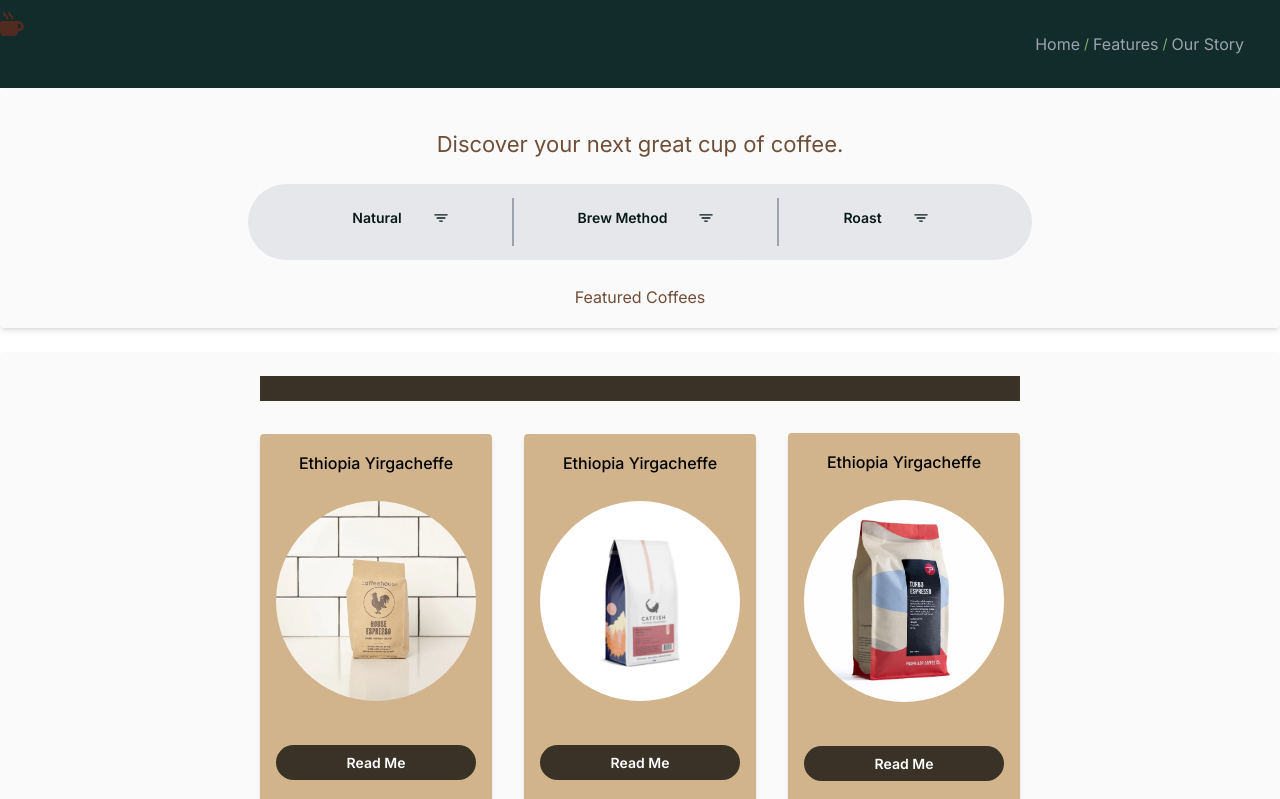
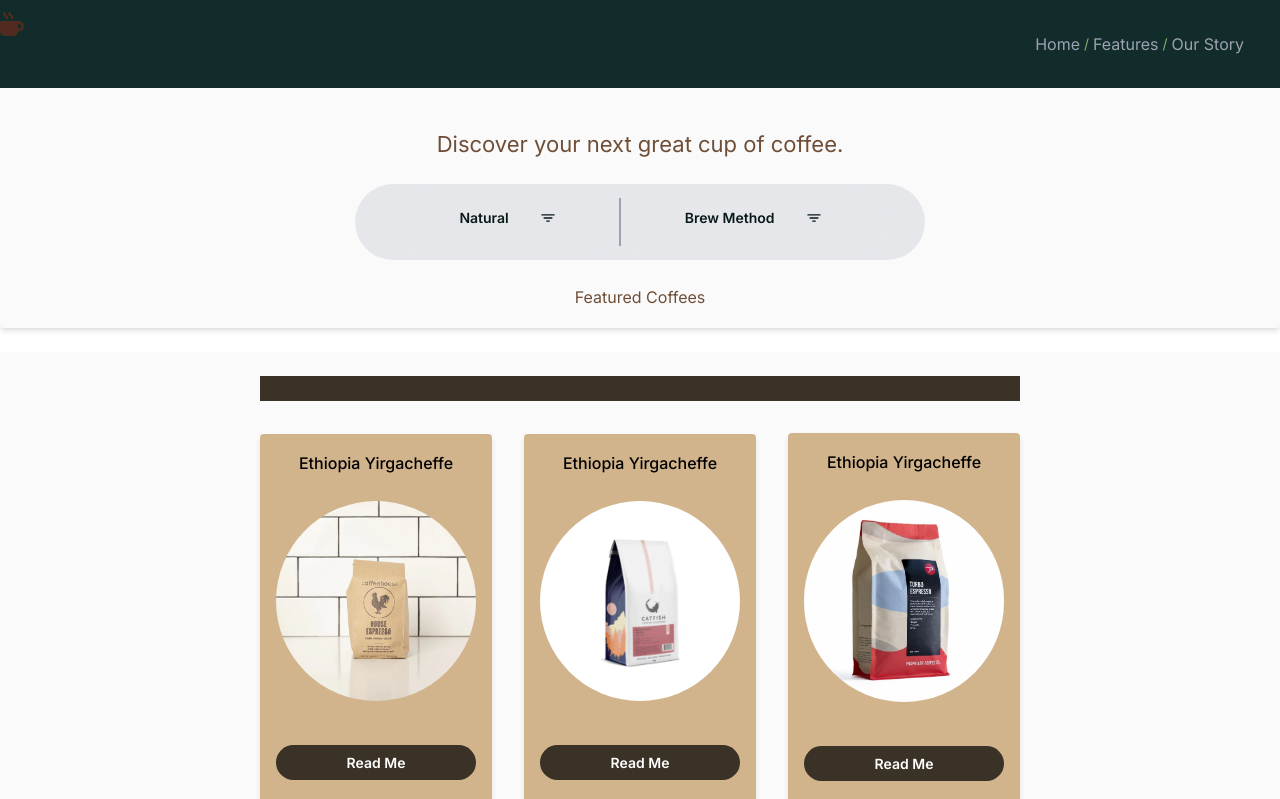
Before and after one commit to TaiPanda96/Coffee, a Next.js app in the folder coffee-app/: page / in a window 1280 px wide. Shown: the top 799 px of the page. Built offline with nearby package versions, Linux system fonts and the light colour scheme.

Commit message:
wip on page and filter

```diff
--- a/coffee-app/src/app/page.tsx
+++ b/coffee-app/src/app/page.tsx
@@ -21,7 +21,6 @@ export default function HomePage() {
       title: 'Brew Method',
       options: ['Filtered', 'Espresso', 'Cold Brew', 'Aeropress', 'French Press'],
     },
-    { title: 'Roast', options: ['Light', 'Medium', 'Dark'] },
   ]
 
   return (
@@ -49,13 +48,8 @@ export default function HomePage() {
       </Stack>
       <br></br>
 
-      {/* <Stack gap={3}>
-        <Inline gap={3} justify="center">
-          <Image src="/gentlemen.svg" width={200} height={500} alt={''} />
-        </Inline>
-      </Stack> */}
       <Stack gap={6}>
-        <SectionCard className="bg-brand-1100 justify-stretch @container">
+        <SectionCard className="bg-brand-1100 @container">
           <div className="grid grid-flow-row gap-8 @2xl:grid-cols-3 justify-center">
             <HorizontalLine thickness={25} color="#3A3226" />
             <Inline gap={8} justify="between">
```
